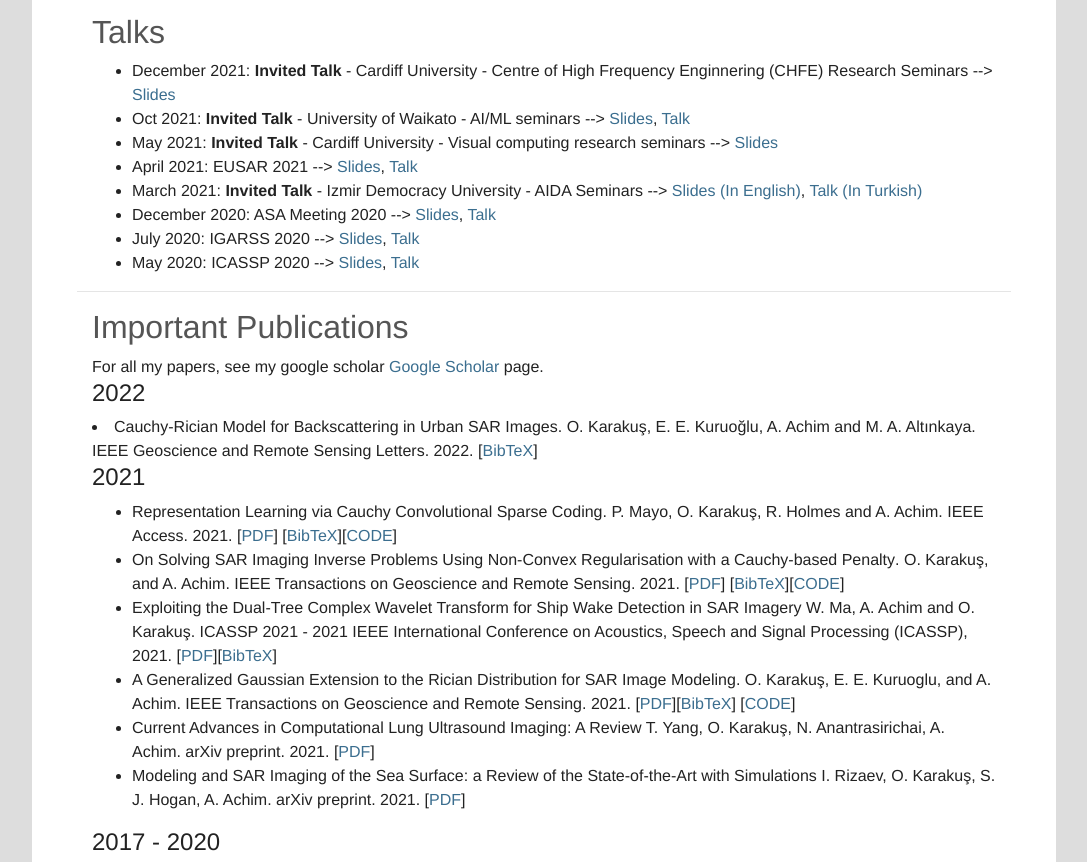
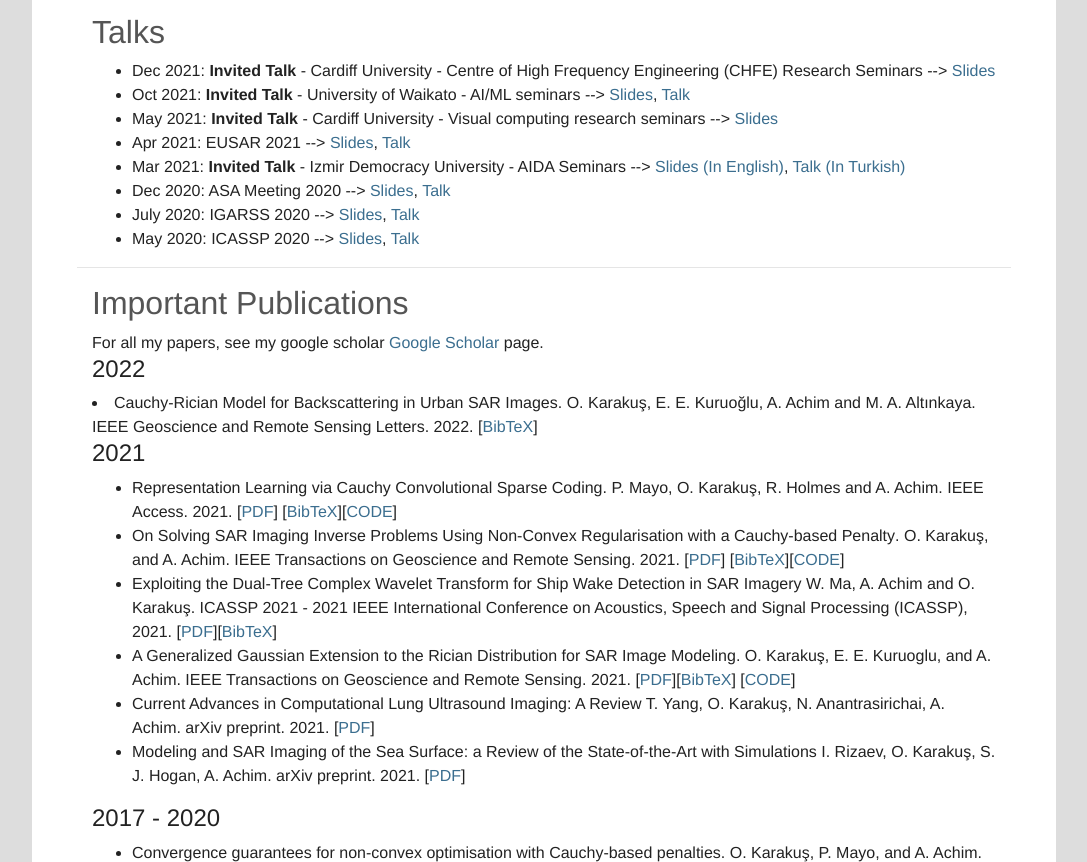
Before and after one commit to oktaykarakus/oktaykarakus.github.io, a website: page index.html in a window 1280 px wide. Shown: the part 1331-2193 px from the top of the page, without its empty margins (96-1183 px from the left). Drawn offline with nearby package versions, Linux system fonts and the light colour scheme; some icons are missing.

Commit message:
Update index.html

```diff
--- a/index.html
+++ b/index.html
@@ -163,7 +163,7 @@
                 <div class="container-md">
                   <h2>Highlights</h2>
                   <ul>
-                    <li><!--<span class="blink">NEW!</span>--><a href="https://data.bris.ac.uk/data/dataset/el0p94vgxjhi2224bx78actb4" target="_blank"> AssenSAR Image Simulator Matlab code has been published! </a></li>
+                    <li><a href="https://data.bris.ac.uk/data/dataset/el0p94vgxjhi2224bx78actb4" target="_blank"> AssenSAR Image Simulator Matlab code has been published! </a></li>
                     <li><a href="https://github.com/oktaykarakus/CauchySAR-v1.0" target="_blank"> SAR imaging inverse problems via CPS algorithm Matlab code has been published! </a></li>
                     <li><a href="https://github.com/oktaykarakus/GG-Rician-SAR-Image-Modelling" target="_blank"> GG-Rician SAR Image Modelling Matlab code has been published! </a></li>
                     <li> <a>I have been awarded <b>the 2020 IEEE Turkey Best PhD Thesis Award</b> with my thesis "<u>Generalised Bayesian Model Selection Using Reversible Jump Markov Chain Monte Carlo. </u>"</a> <a href="https://hdl.handle.net/11147/6892" target="_blank">Download Thesis</a></li>
@@ -193,12 +193,12 @@
       <div class="container-md">
            <h2 id="projects">Talks</h2>
            <ul>
-              <li><a> December 2021: <b>Invited Talk</b> - Cardiff University - Centre of High Frequency Enginnering (CHFE) Research Seminars --> <a/><a href="https://drive.google.com/file/d/1XDY8NPpQDk75yBuum1CpawK8uw_31sWY/view?usp=sharing" target="_blank">Slides</a><a></li>
+              <li><a> Dec 2021: <b>Invited Talk</b> - Cardiff University - Centre of High Frequency Engineering (CHFE) Research Seminars --> <a/><a href="https://drive.google.com/file/d/1XDY8NPpQDk75yBuum1CpawK8uw_31sWY/view?usp=sharing" target="_blank">Slides</a><a></li>
               <li><a> Oct 2021: <b>Invited Talk</b> - University of Waikato - AI/ML seminars --> </a><a href="https://drive.google.com/file/d/1NVediweirKstXpwjhLzuw6plvb1rz2Qa/view?usp=sharing" target="_blank">Slides</a><a>, </a><a href="https://drive.google.com/file/d/1X7Noslsc4Gk1V6OVKO3sd09ua_CLo06I/view?usp=sharing" target="_blank">Talk</a></li>
               <li><a> May 2021: <b>Invited Talk</b> - Cardiff University - Visual computing research seminars --> <a/><a href="https://drive.google.com/file/d/1hXu-3shk1ekNEdEMZgJrzJcWvgQnR9XE/view?usp=sharing" target="_blank">Slides</a><a></li>
-              <li><a>April 2021: EUSAR 2021 --> </a><a href="https://drive.google.com/file/d/1BM3T01NW4LCXbGLZGgB6jiHxJEIF0WMx/view?usp=sharing" target="_blank">Slides</a><a>, </a><a href="https://drive.google.com/file/d/14mYB7FDOiDSaklQv2oY6SGkiinx3xKEG/view?usp=sharing" target="_blank">Talk</a></li>
-              <li><a>March 2021: <b>Invited Talk</b> - Izmir Democracy University - AIDA Seminars --> <a/><a href="https://drive.google.com/file/d/1YNXEGTSTbujXL8JIqf0MU2M4BR1UeVks/view?usp=sharing" target="_blank">Slides (In English)</a><a>, </a><a href="https://www.youtube.com/watch?v=_tB4C8nRMrs" target="_blank">Talk (In Turkish)</a></li>
-              <li><a>December 2020: ASA Meeting 2020 --> </a><a href="https://drive.google.com/file/d/1Oxd5krOchmWMKTPDdOm8KXwsH_g5UW3-/view?usp=sharing" target="_blank">Slides</a><a>, </a><a href="https://drive.google.com/file/d/1SwzdsKmlID_FQg3iBGC9CLtqMPU9lHuR/view?usp=sharing" target="_blank">Talk</a></li>
+              <li><a>Apr 2021: EUSAR 2021 --> </a><a href="https://drive.google.com/file/d/1BM3T01NW4LCXbGLZGgB6jiHxJEIF0WMx/view?usp=sharing" target="_blank">Slides</a><a>, </a><a href="https://drive.google.com/file/d/14mYB7FDOiDSaklQv2oY6SGkiinx3xKEG/view?usp=sharing" target="_blank">Talk</a></li>
+              <li><a>Mar 2021: <b>Invited Talk</b> - Izmir Democracy University - AIDA Seminars --> <a/><a href="https://drive.google.com/file/d/1YNXEGTSTbujXL8JIqf0MU2M4BR1UeVks/view?usp=sharing" target="_blank">Slides (In English)</a><a>, </a><a href="https://www.youtube.com/watch?v=_tB4C8nRMrs" target="_blank">Talk (In Turkish)</a></li>
+              <li><a>Dec 2020: ASA Meeting 2020 --> </a><a href="https://drive.google.com/file/d/1Oxd5krOchmWMKTPDdOm8KXwsH_g5UW3-/view?usp=sharing" target="_blank">Slides</a><a>, </a><a href="https://drive.google.com/file/d/1SwzdsKmlID_FQg3iBGC9CLtqMPU9lHuR/view?usp=sharing" target="_blank">Talk</a></li>
               <li><a>July 2020: IGARSS 2020 --> </a><a href="https://drive.google.com/file/d/1dsGMfB40enQYzZo7kCq8fZKqEsbJzu2Q/view?usp=sharing" target="_blank">Slides</a><a>, </a><a href="https://drive.google.com/file/d/1FSbJnZfeIeL9ltW5NxJ4LjFS8ni71u77/view?usp=sharing" target="_blank">Talk</a></li>
               <li><a>May 2020: ICASSP 2020 --> </a><a href="https://drive.google.com/file/d/1z_TcBaJDx0BxIbSL7vxZ2XLXWIc5DuzX/view?usp=sharing" target="_blank">Slides</a><a>, </a><a href="https://drive.google.com/file/d/1ejycblHw3E9jUWHtVxhqJ5_mxukMRi7s/view?usp=sharing" target="_blank">Talk</a></li>
            </ul>
```
